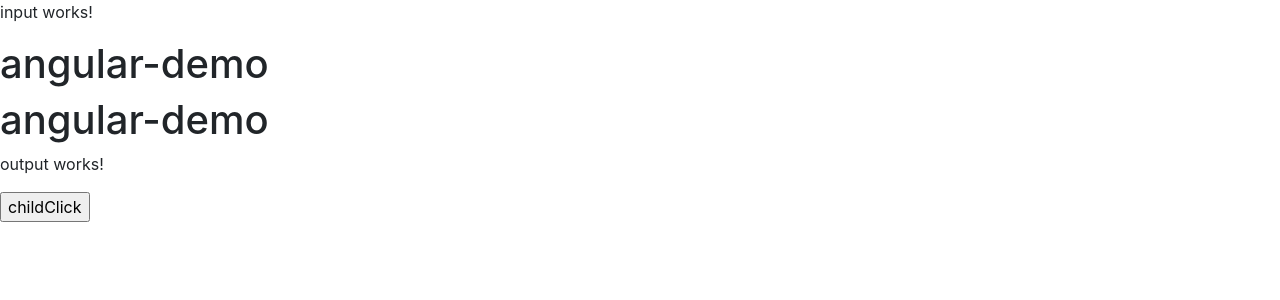
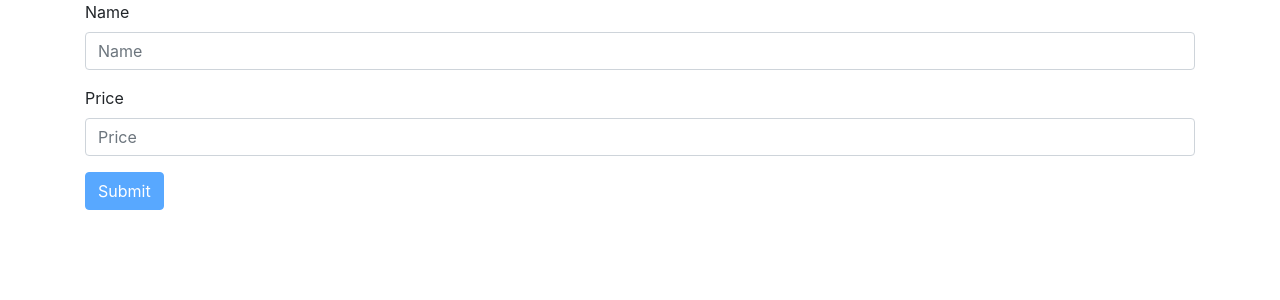
Before and after one commit to taitamfc/C0422-M4, an Angular app: page / in a window 1280 px wide. Shown: the top 300 px of the page. Built offline with nearby package versions, Linux system fonts and the light colour scheme.

Commit message:
Template form + validation

```diff
--- a/src/app/app.component.html
+++ b/src/app/app.component.html
@@ -13,6 +13,8 @@
 
 <!-- <app-app-numbers></app-app-numbers> -->
 
-<app-input [title]="title"></app-input>
+<!-- <app-input [title]="title"></app-input> -->
 
-<app-output (appClick)="appComponentClick($event)"></app-output>
+<!-- <app-output (appClick)="appComponentClick($event)"></app-output> -->
+
+<app-product-add></app-product-add>
--- a/src/app/app.module.ts
+++ b/src/app/app.module.ts
@@ -6,6 +6,7 @@ import { BPropertyComponent } from './b-property/b-property.component';
 import { AppNumbersComponent } from './app-numbers/app-numbers.component';
 import { InputComponent } from './input/input.component';
 import { OutputComponent } from './output/output.component';
+import { ProductAddComponent } from './product-add/product-add.component';
 
 @NgModule({
   declarations: [
@@ -13,7 +14,8 @@ import { OutputComponent } from './output/output.component';
     BPropertyComponent,
     AppNumbersComponent,
     InputComponent,
-    OutputComponent
+    OutputComponent,
+    ProductAddComponent
   ],
   imports: [
     BrowserModule,
--- /dev/null
+++ b/src/app/product-add/product-add.component.html
@@ -0,0 +1,44 @@
+<!-- https://angular.io/guide/form-validation -->
+<div class="container">
+    <form #formProduct="ngForm" (ngSubmit)="handleSubmit(formProduct.value)">
+        <div class="form-group">
+            <label for="name">Name</label>
+            <input
+            ngModel
+            #name="ngModel"
+            required
+            minlength="3"
+            type="text" class="form-control" name="name" placeholder="Name" >
+
+            <!-- Show validate -->
+            <p *ngIf="name.invalid && (name.dirty || name.touched) && name.errors?.['required']"
+            class="help-block text-danger">Name is required</p>
+
+            <p *ngIf="name.invalid && (name.dirty || name.touched) && name.errors?.['minlength']"
+            class="help-block text-danger">Minlength not valid</p>
+        </div>
+        <div class="form-group">
+            <label for="price">Price</label>
+            <input
+            ngModel
+            #price="ngModel"
+            required
+            minlength="3"
+            type="text" class="form-control" name="price" placeholder="Price" >
+
+            <!-- Show validate -->
+             <!-- Show validate -->
+             <p *ngIf="name.invalid && (price.dirty || price.touched) && price.errors?.['required']"
+             class="help-block text-danger">price is required</p>
+
+             <p *ngIf="price.invalid && (price.dirty || price.touched) && price.errors?.['minlength']"
+             class="help-block text-danger">Minlength not valid</p>
+
+        </div>
+
+        <div class="form-group">
+            <button type="submit" [disabled]="!formProduct.valid" class="btn btn-primary">Submit</button>
+        </div>
+
+    </form>
+</div>
--- /dev/null
+++ b/src/app/product-add/product-add.component.ts
@@ -0,0 +1,19 @@
+import { Component, OnInit } from '@angular/core';
+
+@Component({
+  selector: 'app-product-add',
+  templateUrl: './product-add.component.html',
+  styleUrls: ['./product-add.component.css']
+})
+export class ProductAddComponent implements OnInit {
+
+  constructor() { }
+
+  ngOnInit(): void {
+  }
+
+  handleSubmit(value:any):void {
+    console.log(value);
+  }
+
+}
```
Also changed, not shown: src/app/product-add/product-add.component.css (added), 1 other file (tests, documents, lock files or other folders).
